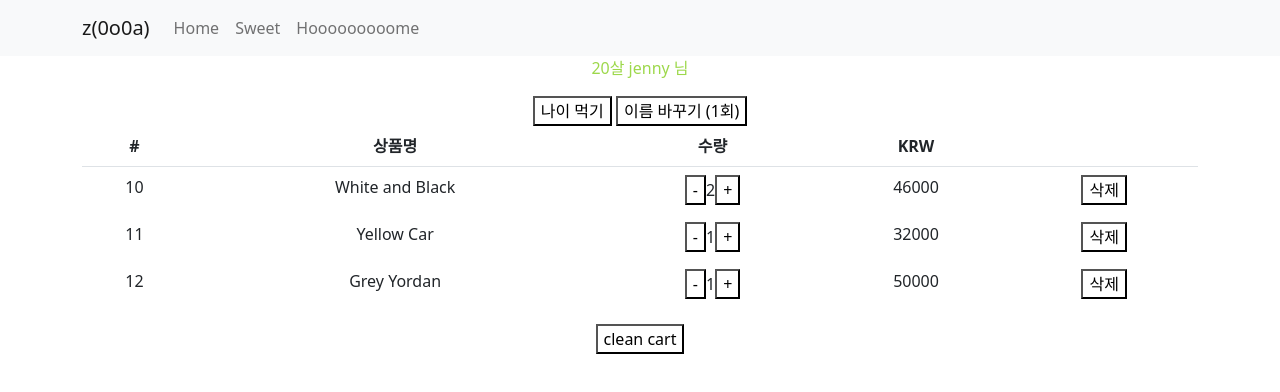
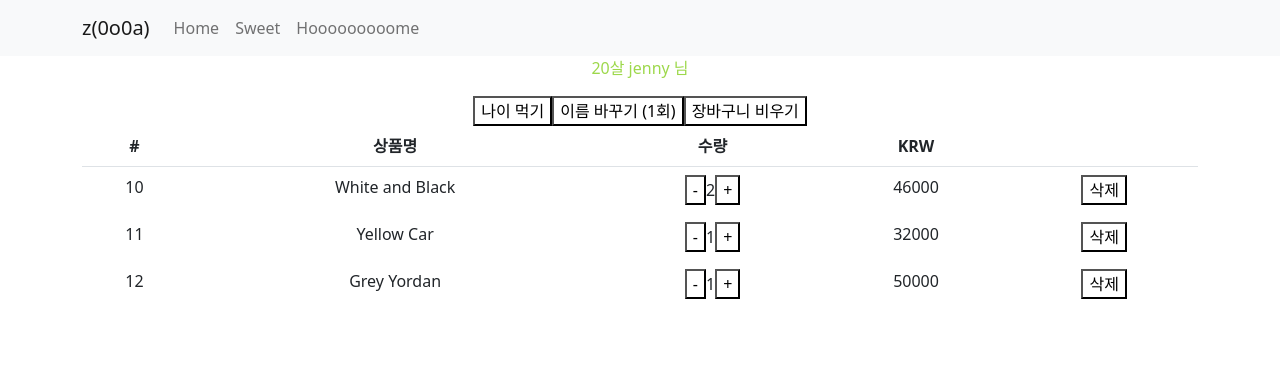
Before and after one commit to zzoaJW/cashop, a React (Create React App) app: page /cart in a window 1280 px wide. Shown: the top 392 px of the page. Built offline with nearby package versions, Linux system fonts and the light colour scheme.

Commit message:
git page 업데이트

```diff
--- a/src/pages/cartPage.js
+++ b/src/pages/cartPage.js
@@ -27,8 +27,10 @@ function CartPage(props){
     return (
         <div className={'container anim_fade_start ' + animEnd}>
             <div>
-                <p style={{color:'#9DD84B' }}>{user.age}살 {user.name} 님</p>
-                <Button onClick={()=>{ dispatch(addAge(100)) }}>나이 먹기</Button> <Button onClick={()=>{ dispatch(changeName()) }}>이름 바꾸기 (1회)</Button>
+                <p style={{ color:'#9DD84B' }}>{user.age}살 {user.name} 님</p>
+                <Button onClick={()=>{ dispatch(addAge(100)) }}>나이 먹기</Button>
+                <Button onClick={()=>{ dispatch(changeName()) }}>이름 바꾸기 (1회)</Button>
+                <Button onClick={()=>{ dispatch(cleanCart()) }}>장바구니 비우기</Button>
             </div>
             <table class="table">
                 <thead>
@@ -50,9 +52,7 @@ function CartPage(props){
                     }
                 </tbody>
             </table>
-            <Button onClick={()=>{
-                dispatch(cleanCart())
-            }}>clean cart</Button>
+            {/* <p>전체 가격 {cart.reduce((totalPrice, c)=>{return totalPrice + c.price*c.count })}</p> */}
         </div>
     )
 }
@@ -61,9 +61,10 @@ function TableBody({funiture, dispatch, navigate}){
     return (
         <tr style={{borderColor:'#ffffff'}}>
             <td>{funiture.id}</td>
-            <td onClick={()=>{
+            {/* <td onClick={()=>{
                 navigate(`/detail/${funiture.id}`)
-            }}>{funiture.name}</td>
+            }}>{funiture.name}</td> */}
+            <td>{funiture.name}</td>
             <td>
                 <Button onClick={()=>{
                     dispatch(minusCount(funiture.id))
```
